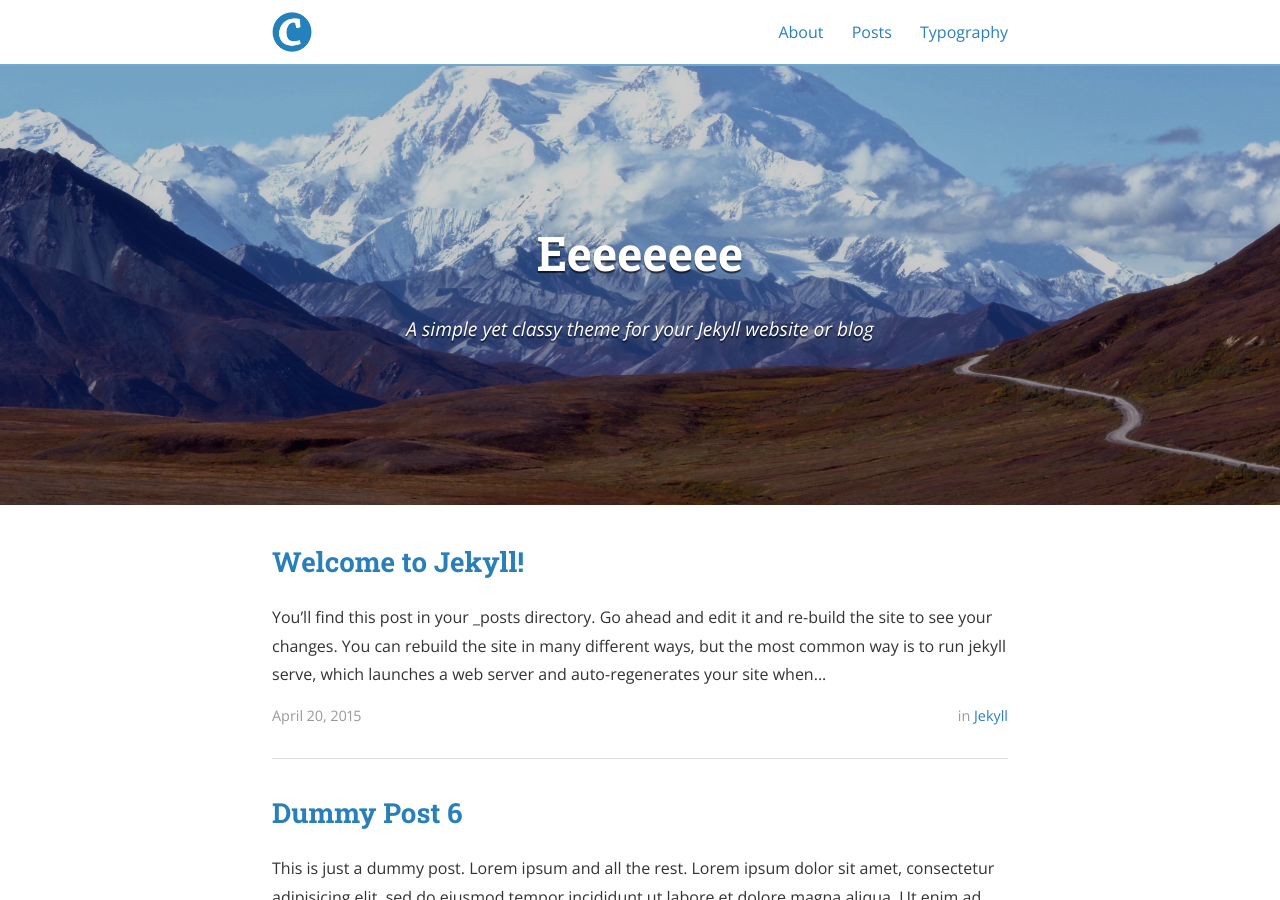
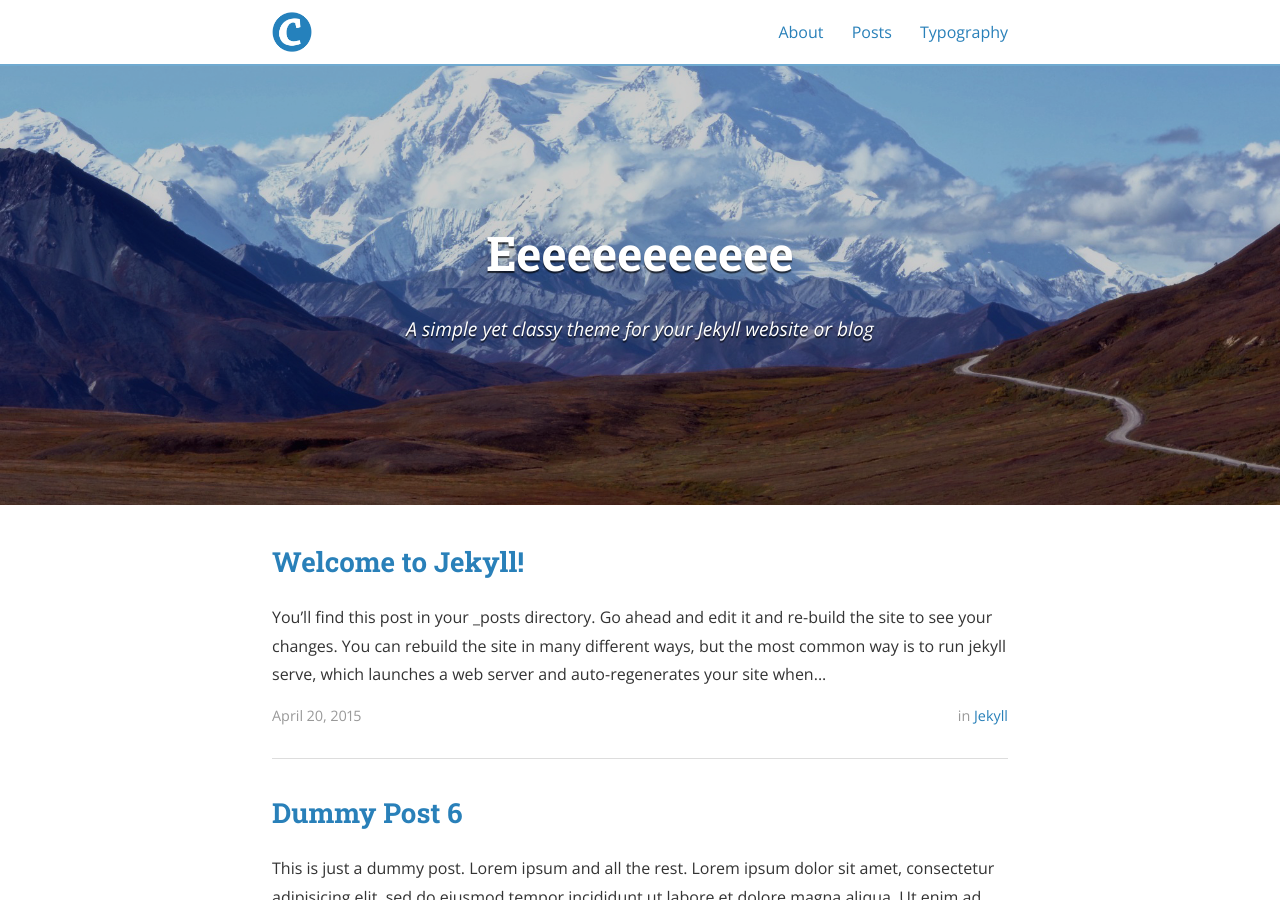
Before and after one commit to henrymajka/henrymajka, a Jekyll site: the page built from index.html, in a window 1280 px wide and 900 px high. Built offline with Jekyll 4.4.1, drawn with Linux system fonts in a browser that asks for light colours; nearby versions of some CDN libraries; the list of posts is cut into pages by our own code.

Commit message:
test push 2
Second updates test

```diff
--- a/_config.yml
+++ b/_config.yml
@@ -9,7 +9,7 @@ exclude:
   - "/vendor/"
 
 # Site settings
-title: Eeeeeeee
+title: Eeeeeeeeeeee
 subtitle: "A simple yet classy theme for your Jekyll website or blog"
 email: blcentra@gmail.com
 name: Ben Centra
```
